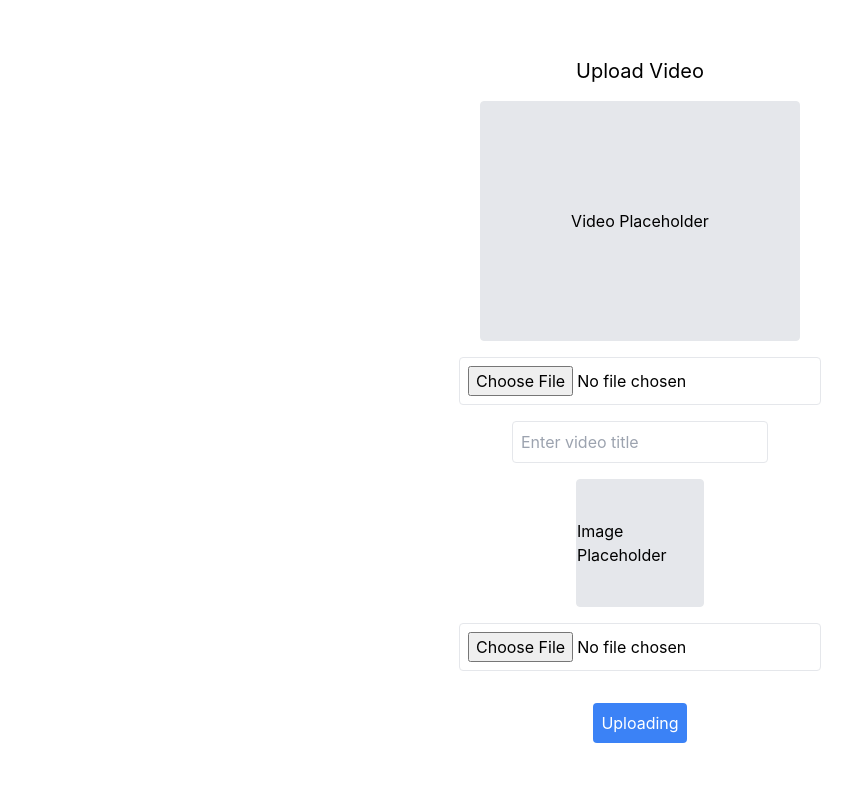
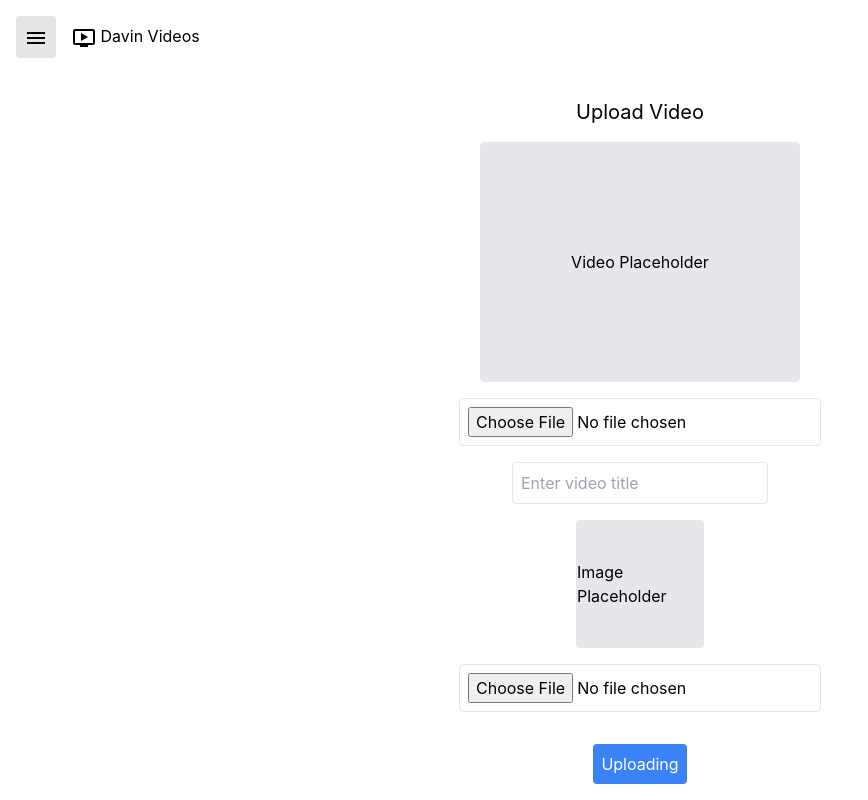
Before and after one commit to vincent-softdev/video-streaming, a React (Create React App) app in the folder web/: page /upload in a window 1280 px wide. Shown: the whole page, without its empty margins (0-868 px from the left). Built offline with nearby package versions, Linux system fonts and the light colour scheme; the HTML template or start-up script is replaced by a standard one.

Commit message:
update the upload video

```diff
--- /dev/null
+++ b/web/src/components/SearchComponent.tsx
@@ -0,0 +1,43 @@
+import React, { useState } from 'react';
+import CButton from '../components/CButton';
+import SearchIcon from '@mui/icons-material/Search';
+import ArrowBackIcon from '@mui/icons-material/ArrowBack';
+
+interface SearchComponentProps {
+  onSearch: (query: string) => void;
+}
+
+const SearchComponent: React.FC<SearchComponentProps> = ({ onSearch }) => {
+  const [showFullSearch, setShowFullSearch] = useState<boolean>(false);
+  const [searchValue, setSearchValue] = useState<string>('');
+
+  const handleInputChange = (e: React.ChangeEvent<HTMLInputElement>) => {
+    const value = e.target.value;
+    setSearchValue(value);
+    onSearch(value);
+  };
+
+  return (
+    <form className={`gap-4 flex-grow justify-center ${showFullSearch ? "flex" : "hidden md:flex"}`}>
+      {showFullSearch && (
+        <CButton onClick={() => setShowFullSearch(false)} type='button' variant="ghost" size="icon" className='flex-shrink-0'>
+          <ArrowBackIcon />
+        </CButton>
+      )}
+      <div className='flex flex-grow max-w-[600px]'>
+        <input
+          type='search'
+          value={searchValue}
+          onChange={handleInputChange}
+          placeholder='Search'
+          className='rounded-l-full border border-secondary-border shadow-inner shadow-secondary py-1 px-4 text-lg w-full focus:border-blue-500 outline-none'
+        />
+        <CButton className='py-2 px-4 rounded-r-full border-secondary-border border border-l-0 flex-shrink-0'>
+          <SearchIcon />
+        </CButton>
+      </div>
+    </form>
+  );
+}
+
+export default SearchComponent;
--- a/web/src/layouts/PageHeader.tsx
+++ b/web/src/layouts/PageHeader.tsx
@@ -1,28 +1,21 @@
+import React from 'react';
 import CButton from '../components/CButton';
 import LogoAndText from '../components/LogoAndText';
 import MenuIcon from '@mui/icons-material/Menu';
 import DriveFolderUploadIcon from '@mui/icons-material/DriveFolderUpload';
-import SearchIcon from '@mui/icons-material/Search';
-import { useState } from 'react';
-import ArrowBackIcon from '@mui/icons-material/ArrowBack';
+import SearchComponent from '../components/SearchComponent';
 
 interface PageHeaderProps {
-    onSearch: (query: string) => void;
+  onSearch: (query: string) => void
+  showSearch?: boolean
+  className?: string
+  state?: string
 }
 
-const PageHeader = (props: PageHeaderProps) => {
-    const [showFullSearch, setShowFullSearch] = useState<boolean>(false)
-    const [searchValue, setSearchValue] = useState<string>('');
-
-    const handleInputChange = (e: React.ChangeEvent<HTMLInputElement>) => {
-        const value = e.target.value;
-        setSearchValue(value);
-        props.onSearch(value);
-      };
-
+const PageHeader: React.FC<PageHeaderProps> = ({ onSearch, showSearch = true, className = "", state="home" }) => {
   return (
-        <div className="flex gap-10 lg:gap-20 justify-between pt-2 mb-6 mx-4">
-            <div className={`gap-4 items-center flex-shrink-0 ${showFullSearch ? "hidden": "flex"}`}>
+    <div className={`flex gap-10 lg:gap-20 justify-between mb-6 mx-4 ${className}`}>
+      <div className="flex gap-4 items-center flex-shrink-0">
         <CButton>
           <MenuIcon />
         </CButton>
@@ -30,31 +23,20 @@ const PageHeader = (props: PageHeaderProps) => {
           <LogoAndText className='gap-2' text='Davin Videos'/>
         </a>
       </div>
-            <form className={`gap-4 flex-grow justify-center ${showFullSearch ? "flex": "hidden md:flex"}`}>
-                {showFullSearch && (
-                    <CButton onClick={() => setShowFullSearch(false)} type='button' variant="ghost" size="icon" className='flex-shrink-0'>
-                        <ArrowBackIcon />
-                    </CButton>
-                )}
-                <div className='flex flex-grow max-w-[600px]'>
-                    <input type='search' value={searchValue} onChange={handleInputChange} placeholder='Search' className='rounded-l-full border border-secondary-border shadow-inner shadow-secondary py-1 px-4 text-lg w-full focus:border-blue-500 outline-none'/>
-                    <CButton className='py-2 px-4 rounded-r-full border-secondary-border border border-l-0 flex-shrink-0'>
-                        <SearchIcon />
-                    </CButton>
-                </div>
-            </form>
-            <div className={`flex-shrink-0 md:gap-2 ${showFullSearch ? "hidden": "flex"}`}>
-                <CButton onClick={() => setShowFullSearch(true)} size="icon" variant="ghost" className='md:hidden'>
-                    <SearchIcon />
-                </CButton>
+      {showSearch && <SearchComponent onSearch={onSearch} />}
+      {
+        state !== "upload" && (
+            <div className="flex-shrink-0 md:gap-2">
                 <a href="/upload">
                     <CButton size="icon" variant="ghost">
                         <DriveFolderUploadIcon />
                     </CButton>
                 </a>
             </div>
-        </div>
         )
       }
+    </div>
+  );
+}
 
-export default PageHeader
+export default PageHeader;
--- a/web/src/pages/Homepage.tsx
+++ b/web/src/pages/Homepage.tsx
@@ -17,7 +17,7 @@ const HomePage = () => {
 
     return (
         <div className="max-h-screen flex flex-col">
-            <PageHeader onSearch={handleSearch}/>
+            <PageHeader className="mt-4" onSearch={handleSearch} showSearch={true} />
             <div className="grid grid-cols-[auto,1fr] flex-grow-1 overflow-auto">
             <div className="overflow-x-hidden px-8 pb-4">
                 <div className="sticky top-0 bg-white z-10 pb-4">
--- a/web/src/pages/UploadVideoPage.tsx
+++ b/web/src/pages/UploadVideoPage.tsx
@@ -2,6 +2,7 @@ import React, { useState } from 'react';
 import FileInput from '../components/FileInput';
 import VideoPlayer from '../components/VideoPlayer';
 import ThumbnailPreview from '../components/ThumbnailPreview';
+import PageHeader from '../layouts/PageHeader';
 
 const UploadVideoPage = () => {
     const [videoFile, setVideoFile] = useState<File | null>(null);
@@ -57,7 +58,9 @@ const UploadVideoPage = () => {
     };
 
     return (
-        <div className="flex flex-col items-center justify-center h-screen">
+        <div className="pt-4 h-screen w-full">
+            <PageHeader state='upload' className='w-full' onSearch={() => {}} showSearch={false} />
+            <div className='flex p-4 flex-col items-center justify-center'>
                 <h1 className="mb-4 text-xl">Upload Video</h1>
                 <VideoPlayer src={videoFile ? URL.createObjectURL(videoFile) : null} />
                 <FileInput accept="video/*" onChange={handleVideoChange} />
@@ -78,6 +81,7 @@ const UploadVideoPage = () => {
                     Uploading
                 </button>
             </div>
+        </div>
     );
 }
 
```
Lines whose indentation alone changed are shown as unchanged.
